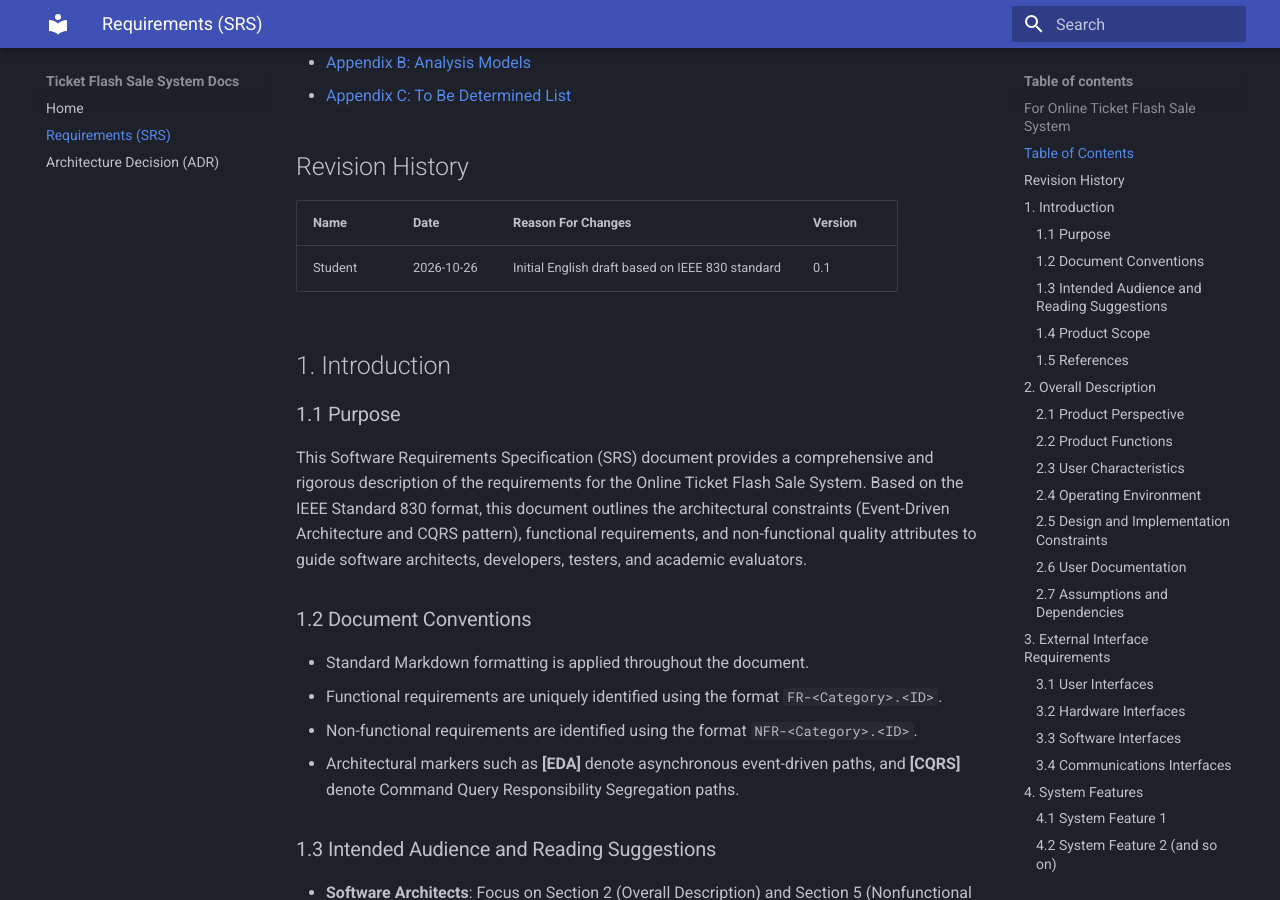
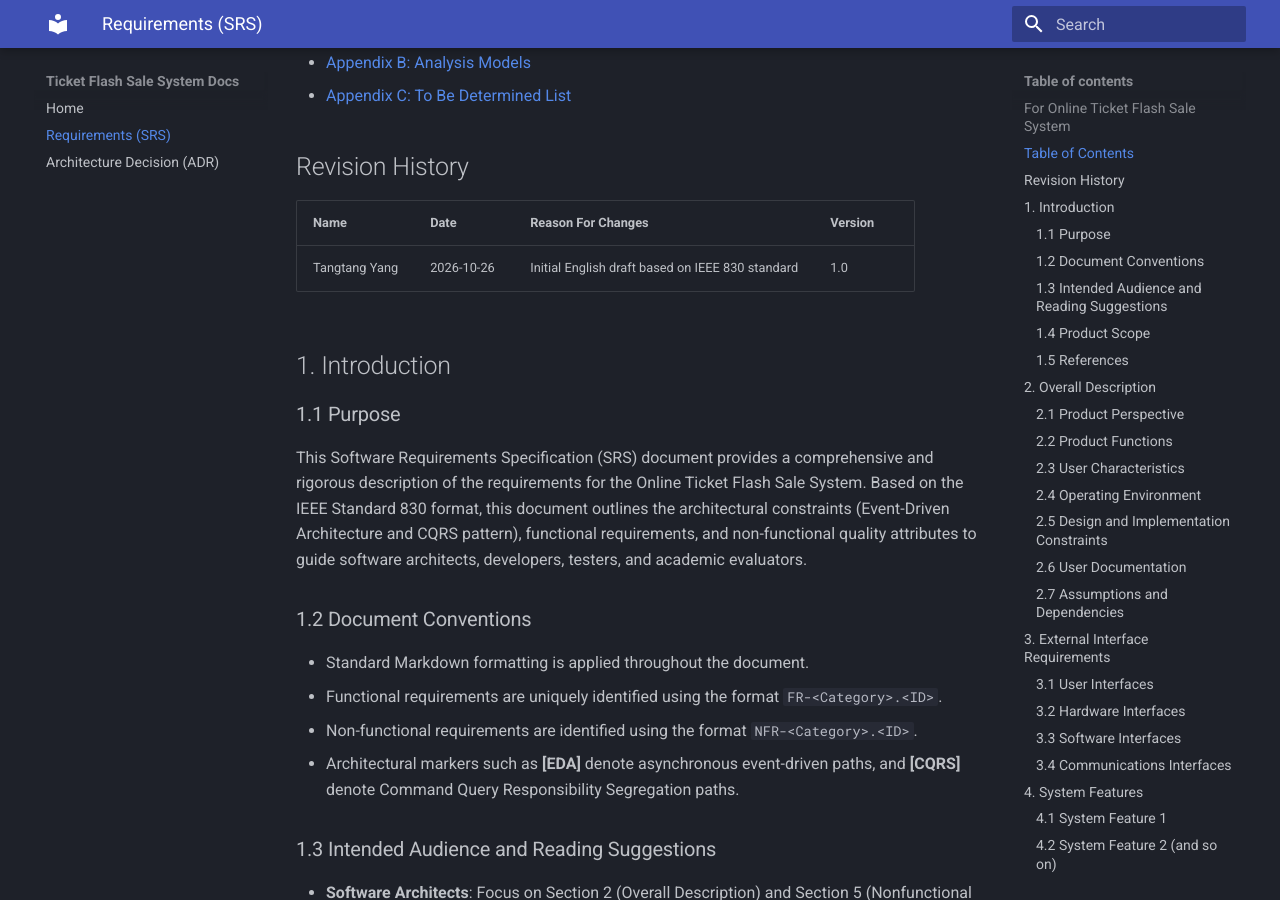
Before and after one commit to Psy3che/software_act, an MkDocs documentation site: the page built from docs/software_requirements_specification.md, in a window 1280 px wide and 900 px high, scrolled down 1382 px. Built offline with MkDocs 1.6.1 and Material for MkDocs 9.7.7, drawn with Linux system fonts in a browser that asks for light colours.

Commit message:
Update author name and version in revision history

```diff
--- a/docs/software_requirements_specification.md
+++ b/docs/software_requirements_specification.md
@@ -49,7 +49,7 @@ University of Debrecen
 
 | Name    | Date       | Reason For Changes                               | Version |
 | ------- | ---------- | ------------------------------------------------ | ------- |
-| Student | 2026-10-26 | Initial English draft based on IEEE 830 standard | 0.1     |
+| Tangtang Yang | 2026-10-26 | Initial English draft based on IEEE 830 standard | 1.0  |
 
 ## 1. Introduction
 
```
